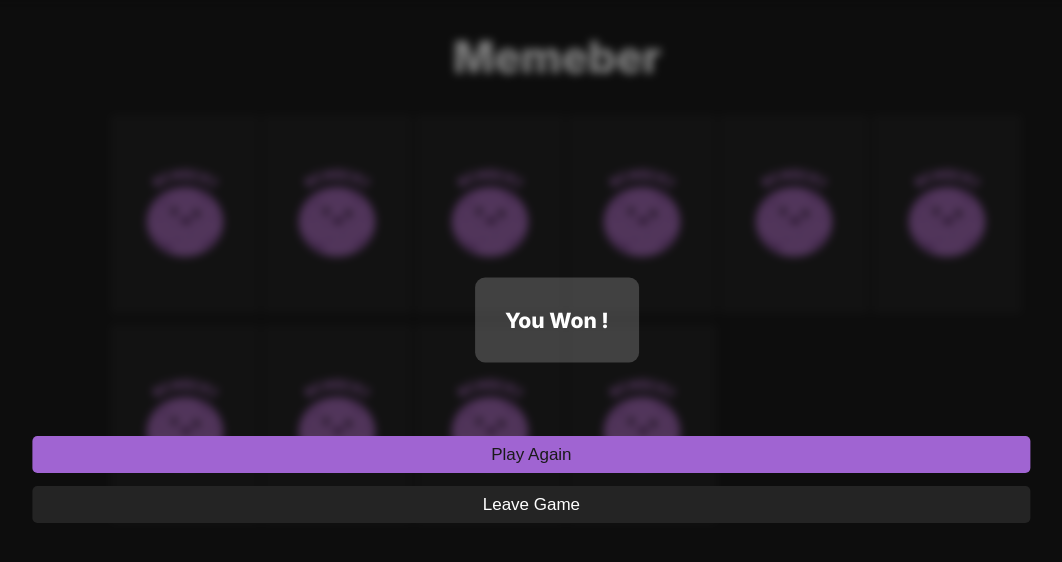
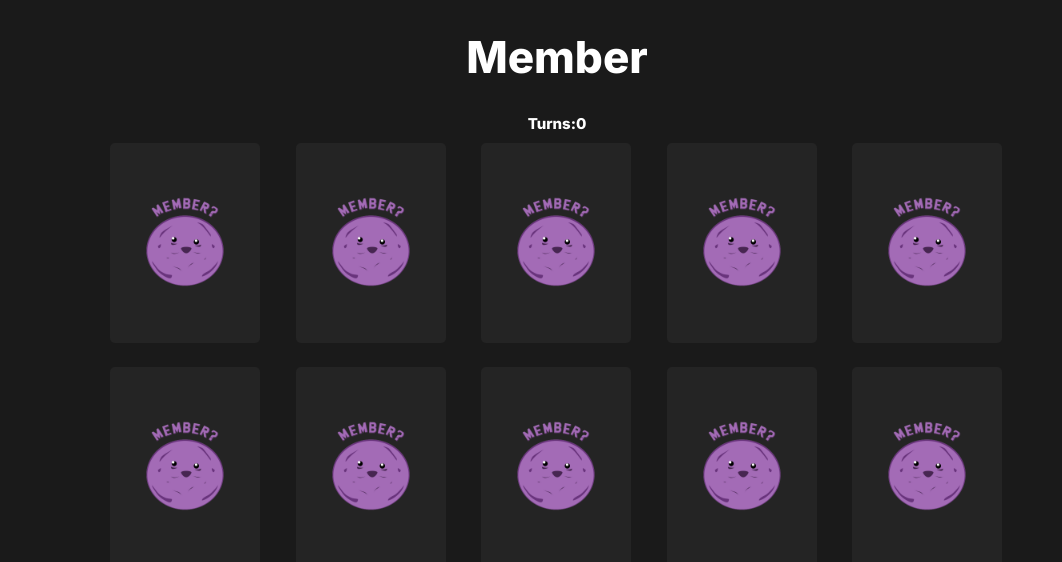
Before and after one commit to YoavDn/member-game, a React (Create React App) app: page /game in a window 1280 px wide. Shown: the top 562 px of the page, without its empty margins (83-1145 px from the left). Built offline with nearby package versions, Linux system fonts and the light colour scheme; grey boxes are pictures that could not be loaded.

Commit message:
play again btn

```diff
--- a/src/App.js
+++ b/src/App.js
@@ -10,7 +10,7 @@ function App() {
 
     <Router >
       <Routes>
-        <Route path="/home" element={<Home />} />
+        <Route path="/" element={<Home />} />
         <Route path="/game" element={<Game />} />
       </Routes>
     </Router>
--- a/src/assets/style/_base.scss
+++ b/src/assets/style/_base.scss
@@ -21,6 +21,7 @@ a {
 }
 
 button {
+    cursor: pointer;
     border: none;
     background-color: transparent;
 
--- a/src/assets/style/_helpers.scss
+++ b/src/assets/style/_helpers.scss
@@ -46,6 +46,7 @@
 
 
     button {
+
         font-size: 1.7rem;
         font-weight: 400;
         margin-inline: 1.3rem;
--- a/src/assets/style/pages/_game.scss
+++ b/src/assets/style/pages/_game.scss
@@ -10,13 +10,15 @@
     .game-title {
         margin-block: 3rem;
         font-size: 4rem;
+
     }
 
     .cards-list {
+        margin-top: 1rem;
         width: 100%;
         display: grid;
+        grid-gap: 14px;
         grid-template-columns: repeat(auto-fit, minmax(100px, 1fr));
-
 
     }
 }
--- a/src/assets/style/pages/_home.scss
+++ b/src/assets/style/pages/_home.scss
@@ -6,11 +6,11 @@
 
     .hero-img {
         width: 60%;
-        margin-top: 3rem;
+        margin-top: 1rem;
     }
 
     .hero-subtitle {
-        font-size: 4rem;
+        font-size: 5rem;
         text-align: center;
         font-weight: 700;
         letter-spacing: -.2rem;
--- a/src/components/MsgModal.jsx
+++ b/src/components/MsgModal.jsx
@@ -2,7 +2,8 @@
 import React from "react"
 
 
-const MsgModal = ({ msg }) => {
+const MsgModal = ({ msg, handleBtnAction }) => {
+
     return (
         <div>
             <div className="overlay"></div>
@@ -10,8 +11,8 @@ const MsgModal = ({ msg }) => {
                 <h2>{msg}</h2>
             </div>
             <div className="actions-btns flex">
-                <button className="play-again-btn" >Play Again</button>
-                <button className="leave-btn">Leave Game</button>
+                <button onClick={() => handleBtnAction('play')} className="play-again-btn" >Play Again</button>
+                <button onClick={() => handleBtnAction('leave')} className="leave-btn">Leave Game</button>
             </div>
 
         </div>
--- a/src/pages/Game.jsx
+++ b/src/pages/Game.jsx
@@ -2,6 +2,7 @@ import React from "react";
 import { useEffect } from "react";
 import { useState } from "react";
 import { Link } from 'react-router'
+import { useNavigate } from "react-router";
 import MemberCard from "../components/MemberCard";
 import MsgModal from "../components/MsgModal";
 
@@ -44,10 +45,12 @@ const Game = () => {
     const [card2, setCard2] = useState(null)
     const [disabled, setDisabled] = useState(false)
     const [gameEnded, setGameEnded] = useState(false)
+    let navigate = useNavigate();
 
     const suffleCards = () => {
         const suffleCards = [...cardsObj, ...cardsObj]
-            .sort(() => Math.random() - .5).map(card => ({ ...card, id: Math.random() }))
+            .sort(() => Math.random() - .5)
+            .map(card => ({ ...card, id: Math.random() }))
 
         setCards(suffleCards)
         setTurns(0)
@@ -60,8 +63,8 @@ const Game = () => {
     useEffect(() => {
         if (card1 && card2 && !gameEnded) {
             setDisabled(true)
+            if (card1.id === card2.id) return
 
-            if (card1.id === card2.id) return
             if (card1.name === card2.name) {
                 console.log("it's a match !")
                 setCards(prevCards => {
@@ -78,23 +81,37 @@ const Game = () => {
         }
     }, [card1, card2])
 
+    useEffect(() => {
+        setGameEnded(cards.every(card => card.matched))
+    }, [cards])
+
     const handleOption = (card) => {
         card1 ? setCard2(card) : setCard1(card)
     }
 
     const resetTurns = () => {
-        if (cards.every(card => card.matched)) return setGameEnded(true)
+        if (cards.every(card => card.matched)) setGameEnded(true)
         setCard1(null)
         setCard2(null)
         setTurns((prevTurn) => prevTurn + 1)
         setDisabled(false)
     }
 
+    const handleBtnAction = (btnOption) => {
+        if (btnOption === 'play') {
+            suffleCards()
+        } else {
+            navigate('/')
+        }
+        setGameEnded(false)
+    }
+
 
     return (
         <div className="game-page ">
-            <MsgModal msg={'You Won !'} />
-            <h2 className="game-title" >Memeber</h2>
+            {gameEnded && <MsgModal msg={'You Won !'} handleBtnAction={handleBtnAction} />}
+            <h2 className="game-title">Member</h2>
+            <h2>Turns:{turns}</h2>
             <div className="cards-list">
                 {cards.map(card => (
                     <MemberCard key={card.id}
--- a/src/pages/Home.jsx
+++ b/src/pages/Home.jsx
@@ -8,7 +8,7 @@ import logo from '../assets/images/Member_Berries.png'
 const Home = () => {
     return (
         <div className="home-page main-view" >
-            <h2 className="hero-subtitle" >Think you have a Good Memory ?</h2>
+            <h2 className="hero-subtitle" >Think you Can</h2>
             <img className="hero-img" src={logo} alt="" />
 
             <Link to='/game'><button className="main-play-btn">Play</button></Link>
```
Also changed, not shown: src/assets/images/Member_Berries.png, src/assets/images/er_Berries.png (deleted).
